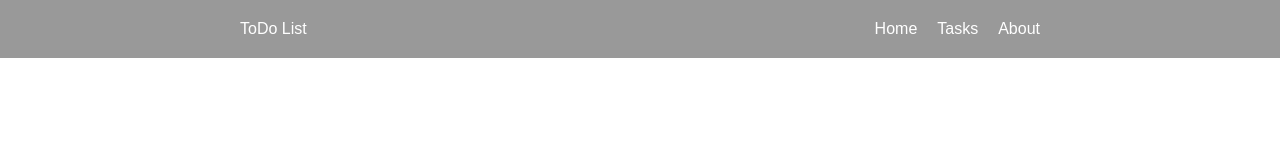
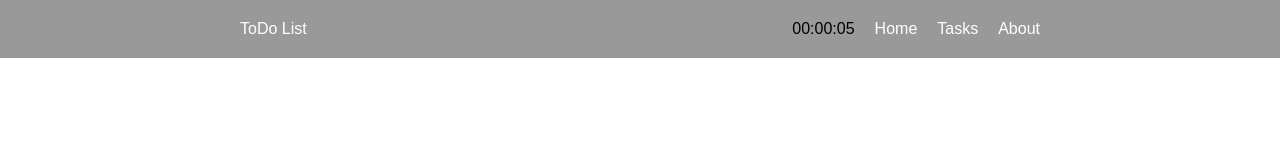
Before and after one commit to RZhyvitskyi/hyf-homework, a React (Create React App) app in the folder react/react1/week2/todo-list/: page / in a window 1280 px wide. Shown: the top 160 px of the page. Built offline with nearby package versions, Linux system fonts and the light colour scheme.

Commit message:
add timer

```diff
--- a/react/react1/week2/todo-list/src/components/layout/header/Header.jsx
+++ b/react/react1/week2/todo-list/src/components/layout/header/Header.jsx
@@ -1,7 +1,9 @@
 import React from 'react';
+
 import Container from '../container/Container';
 import './Header.css';
 import { Link } from 'react-router-dom';
+import Timer from './timer/Timer';
 
 const Header = () => {
   return (
@@ -14,6 +16,9 @@ const Header = () => {
             </Link>
           </div>
           <ul className="nav__list">
+            <li className="nav__item">
+              <Timer />
+            </li>
             <li className="nav__item">
               <Link to="/home" className="nav__link">
                 Home
--- /dev/null
+++ b/react/react1/week2/todo-list/src/components/layout/header/timer/Timer.jsx
@@ -0,0 +1,24 @@
+import React from 'react';
+import { useState, useEffect } from 'react';
+
+const getTimerFormat = (time) => {
+  const hours = Math.floor(time / 3600);
+  const minutes = Math.floor(time / 60);
+  const seconds = time % 60;
+
+  return `${hours > 9 ? hours : '0' + hours}:${
+    minutes > 9 ? minutes : '0' + minutes
+  }:${seconds > 9 ? seconds : '0' + seconds}`;
+};
+
+const Timer = () => {
+  const [count, setCount] = useState(0);
+
+  useEffect(() => {
+    setTimeout(() => setCount(count + 1), 1000);
+  }, [count]);
+
+  return <div>{getTimerFormat(count)}</div>;
+};
+
+export default Timer;
```
